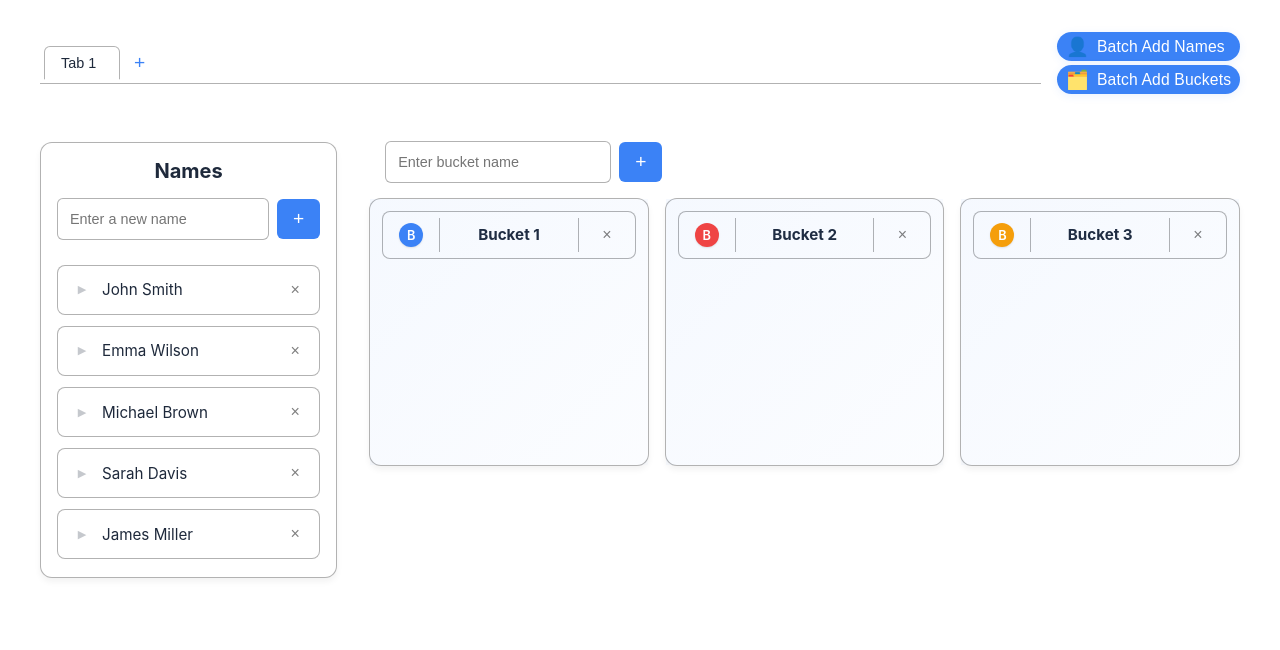
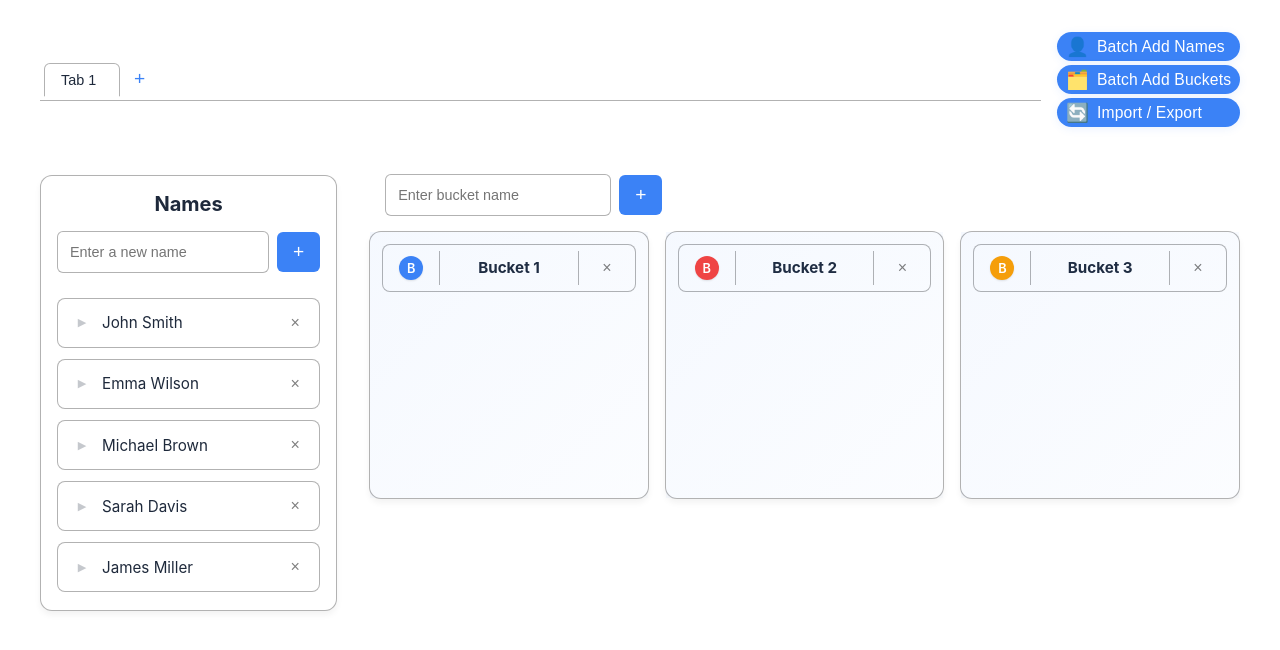
Before and after one commit to EricLYao/bucketz, a React (Create React App) app: page / in a window 1280 px wide. Shown: the top 650 px of the page. Built offline with nearby package versions, Linux system fonts and the light colour scheme.

Commit message:
Added import/export functionality and reorganized repository

```diff
--- a/src/App.js
+++ b/src/App.js
@@ -1,9 +1,10 @@
 import { useState, useEffect } from 'react';
-import BatchInputOverlay from './components/BatchInputOverlay';
+import BatchInputOverlay from './components/Overlays/BatchInputOverlay';
 import { v4 as uuidv4 } from 'uuid';
 import NamesList from './components/Names/NamesList';
 import Bucket from './components/Bucket/Bucket';
 import TabManager from './components/TabManager/TabManager';
+import ImportExportOverlay from './components/Overlays/ImportExportOverlay';
 import './App.css';
 
 // Predefined set of distinct colors for buckets
@@ -23,6 +24,8 @@ function App() {
   const [batchOverlayOpen, setBatchOverlayOpen] = useState(false);
   const [batchType, setBatchType] = useState(null); // 'names' or 'buckets'
   const [batchInput, setBatchInput] = useState('');
+  // Import/Export overlay state
+  const [importExportOverlayOpen, setImportExportOverlayOpen] = useState(false);
   // Default data for a new tab
   const defaultTabData = {
     names: [
@@ -518,12 +521,6 @@ function App() {
   };
 
   // Batch add logic
-  const openBatchOverlay = (type) => {
-    setBatchType(type);
-    setBatchInput('');
-    setBatchOverlayOpen(true);
-  };
-
   const closeBatchOverlay = () => {
     setBatchOverlayOpen(false);
     setBatchType(null);
@@ -587,22 +584,84 @@ function App() {
     });
   };
 
+  // Import/Export handlers
+  const handleExport = (scope) => {
+    let exportData, filename;
+    if (scope === 'current') {
+      exportData = JSON.stringify(tabs[activeTabId], null, 2);
+      filename = `${tabs[activeTabId].label.replace(/\s+/g, '_')}_data.txt`;
+    } else {
+      exportData = JSON.stringify(tabs, null, 2);
+      filename = `all_tabs_data.txt`;
+    }
+    const blob = new Blob([exportData], { type: 'text/plain' });
+    const link = document.createElement('a');
+    link.href = URL.createObjectURL(blob);
+    link.download = filename;
+    document.body.appendChild(link);
+    link.click();
+    document.body.removeChild(link);
+  };
+
+  const handleImport = (event) => {
+    const file = event.target.files[0];
+    if (!file) return;
+    const reader = new FileReader();
+    reader.onload = (e) => {
+      try {
+        const imported = JSON.parse(e.target.result);
+        if (imported && typeof imported === 'object' && !Array.isArray(imported) && Object.values(imported)[0]?.names) {
+          // Importing multiple tabs: merge, avoid duplicate labels
+          setTabs(prev => {
+            const newTabs = { ...prev };
+            Object.entries(imported).forEach(([tabId, tabData]) => {
+              // Avoid duplicate tab labels
+              const labelExists = Object.values(newTabs).some(tab => tab.label === tabData.label);
+              if (!labelExists) {
+                newTabs[tabId] = tabData;
+              }
+            });
+            return newTabs;
+          });
+        } else if (imported && imported.names) {
+          // Importing a single tab: avoid duplicate label
+          setTabs(prev => {
+            const labelExists = Object.values(prev).some(tab => tab.label === imported.label);
+            if (labelExists) return prev;
+            const newTabId = uuidv4();
+            return { ...prev, [newTabId]: imported };
+          });
+        }
+      } catch (err) {
+        alert('Invalid file format.');
+      }
+    };
+    reader.readAsText(file);
+  };
+
+
   // State synchronization is handled by the effect above
 
   return (
     <div className="app">
       <TabManager
-        tabs={Object.entries(tabs || {}).map(([id, data]) => ({
-          id,
-          label: data.label
-        }))}
+        tabs={Object.entries(tabs).map(([id, tab]) => ({ id, label: tab.label }))}
         activeTabId={activeTabId}
         onTabSelect={setActiveTabId}
         onAddTab={handleAddTab}
         onRemoveTab={handleRemoveTab}
         onRenameTab={handleRenameTab}
-        onBatchAddNames={() => openBatchOverlay('names')}
-        onBatchAddBuckets={() => openBatchOverlay('buckets')}
+        onBatchAddNames={() => {
+          setBatchType('names');
+          setBatchOverlayOpen(true);
+        }}
+        onBatchAddBuckets={() => {
+          setBatchType('buckets');
+          setBatchOverlayOpen(true);
+        }}
+        onExport={handleExport}
+        onImport={handleImport}
+        onOpenImportExport={() => setImportExportOverlayOpen(true)}
       />
       <BatchInputOverlay
         open={batchOverlayOpen}
@@ -612,6 +671,13 @@ function App() {
         onChange={setBatchInput}
         onConfirm={handleBatchConfirm}
         onCancel={closeBatchOverlay}
+      />
+      <ImportExportOverlay
+        open={importExportOverlayOpen}
+        onExportCurrent={() => { handleExport('current'); setImportExportOverlayOpen(false); }}
+        onExportAll={() => { handleExport('all'); setImportExportOverlayOpen(false); }}
+        onImport={e => { handleImport(e); setImportExportOverlayOpen(false); }}
+        onCancel={() => setImportExportOverlayOpen(false)}
       />
       {activeTab && (
         <div className="tab-content">
@@ -669,6 +735,13 @@ function App() {
           </div>
         </div>
       )}
+      <input
+        type="file"
+        accept=".txt"
+        onChange={handleImport}
+        style={{ display: 'none' }}
+        id="file-input"
+      />
     </div>
   );
 }
--- /dev/null
+++ b/src/components/Overlays/ImportExportOverlay.css
@@ -0,0 +1,40 @@
+.importexport-actions {
+  display: flex;
+  flex-direction: column;
+  gap: 0.7rem;
+  margin-bottom: 1.2rem;
+}
+.importexport-btn {
+  background: var(--primary-color);
+  color: #fff;
+  border: none;
+  border-radius: 2rem;
+  padding: 0.38rem 0.85rem;
+  font-size: 0.98rem;
+  font-weight: 600;
+  box-shadow: 0 2px 8px rgba(59,130,246,0.10);
+  cursor: pointer;
+  transition: background 0.18s, transform 0.18s;
+  outline: none;
+  display: flex;
+  align-items: center;
+  gap: 0.5rem;
+  justify-content: center;
+}
+.importexport-btn:hover {
+  background: var(--primary-hover);
+  transform: translateY(-1px) scale(1.03);
+}
+.importexport-description {
+  margin-bottom: 1rem;
+  font-size: 0.97rem;
+  color: var(--text-color, #222);
+}
+.importexport-description ul {
+  margin: 0;
+  padding-left: 1.2em;
+}
+.importexport-description li {
+  margin-bottom: 0.3em;
+  line-height: 1.5;
+}
--- /dev/null
+++ b/src/components/Overlays/ImportExportOverlay.js
@@ -0,0 +1,52 @@
+import React from 'react';
+import PropTypes from 'prop-types';
+import './ImportExportOverlay.css';
+
+const ImportExportOverlay = ({
+  open,
+  onExportCurrent,
+  onExportAll,
+  onImport,
+  onCancel
+}) => {
+  if (!open) return null;
+  return (
+    <div className="batch-overlay">
+      <div className="batch-modal">
+        <h2>Import / Export</h2>
+        <div className="importexport-description">
+          <ul>
+            <li><b>Export Current Tab</b>: Download a .txt file containing only the data for the tab you are viewing.</li>
+            <li><b>Export All Tabs</b>: Download a .txt file containing all your tabs and their data.</li>
+            <li><b>Import</b>: Upload a .txt file to add new tabs. Tabs with duplicate names will not be added.</li>
+          </ul>
+        </div>
+        <div className="importexport-actions">
+          <button className="importexport-btn" onClick={onExportCurrent}>
+            <span role="img" aria-label="Export Tab">⬇️</span> Export Current Tab
+          </button>
+          <button className="importexport-btn" onClick={onExportAll}>
+            <span role="img" aria-label="Export All">📦</span> Export All Tabs
+          </button>
+          <label className="importexport-btn" style={{cursor:'pointer',margin:0}}>
+            <span role="img" aria-label="Import">⬆️</span> Import
+            <input type="file" accept=".txt,.json" style={{display:'none'}} onChange={onImport} />
+          </label>
+        </div>
+        <div className="batch-actions">
+          <button className="batch-cancel" onClick={onCancel}>Cancel</button>
+        </div>
+      </div>
+    </div>
+  );
+};
+
+ImportExportOverlay.propTypes = {
+  open: PropTypes.bool.isRequired,
+  onExportCurrent: PropTypes.func.isRequired,
+  onExportAll: PropTypes.func.isRequired,
+  onImport: PropTypes.func.isRequired,
+  onCancel: PropTypes.func.isRequired
+};
+
+export default ImportExportOverlay;
--- a/src/components/TabManager/TabManager.js
+++ b/src/components/TabManager/TabManager.js
@@ -10,7 +10,10 @@ const TabManager = ({
   onRemoveTab,
   onRenameTab,
   onBatchAddNames,
-  onBatchAddBuckets
+  onBatchAddBuckets,
+  onExport,
+  onImport,
+  onOpenImportExport
 }) => {
   const [editingTab, setEditingTab] = useState(null);
   const [editTabName, setEditTabName] = useState('');
@@ -114,6 +117,15 @@ const TabManager = ({
             <span className="tab-batch-icon">🗂️</span>
             <span className="tab-batch-label">Batch Add Buckets</span>
           </button>
+          <button
+            type="button"
+            className="tab-batch-btn tab-batch-importexport"
+            title="Import/Export"
+            onClick={onOpenImportExport}
+          >
+            <span className="tab-batch-icon">🔄</span>
+            <span className="tab-batch-label">Import / Export</span>
+          </button>
         </div>
       </div>
     </div>
@@ -133,7 +145,10 @@ TabManager.propTypes = {
   onRemoveTab: PropTypes.func.isRequired,
   onRenameTab: PropTypes.func.isRequired,
   onBatchAddNames: PropTypes.func.isRequired,
-  onBatchAddBuckets: PropTypes.func.isRequired
+  onBatchAddBuckets: PropTypes.func.isRequired,
+  onExport: PropTypes.func.isRequired,
+  onImport: PropTypes.func.isRequired,
+  onOpenImportExport: PropTypes.func.isRequired
 };
 
 export default TabManager;
```
Also changed, not shown: src/components/Overlays/BatchInputOverlay.css (renamed from src/components/BatchInputOverlay.css), src/components/Overlays/BatchInputOverlay.js (renamed from src/components/BatchInputOverlay.js).
